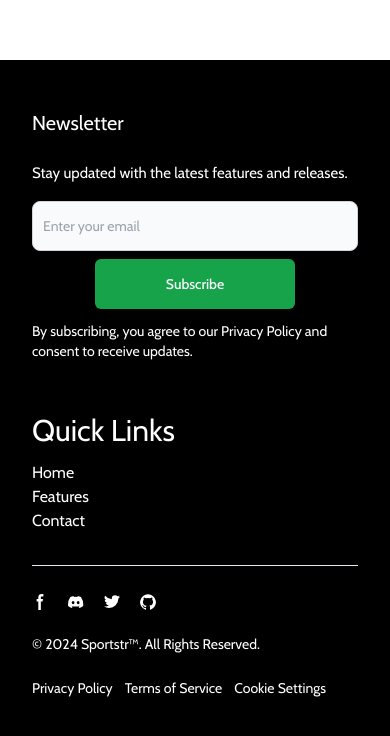
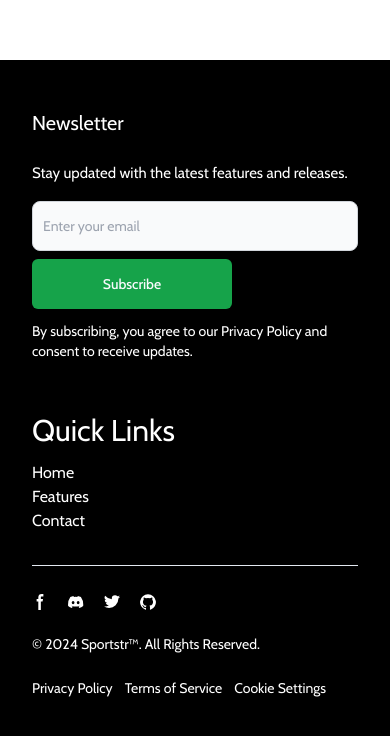
Before and after one commit to anas-mullappally/sportstr-website, a Next.js app: page / in a window 390 px wide. Shown: the part 9702-10438 px from the top of the page. Built offline with nearby package versions, Linux system fonts and the light colour scheme; no server answers.

Commit message:
foooter changes

```diff
--- a/src/components/Footer.jsx
+++ b/src/components/Footer.jsx
@@ -13,7 +13,7 @@ function Footer() {
           Stay updated with the latest features and releases.
         </p>
 
-        <div className="mt-3 mb-2 flex flex-col items-center sm:flex-row sm:items-start gap-2 ">
+        <div className="mt-3 mb-2 flex flex-col  sm:flex-row gap-2 ">
           <input
             type="email"
             id="helper-text"
```
Also changed, not shown: public/fb-logo.svg (added), public/insta-logo.png (added).
